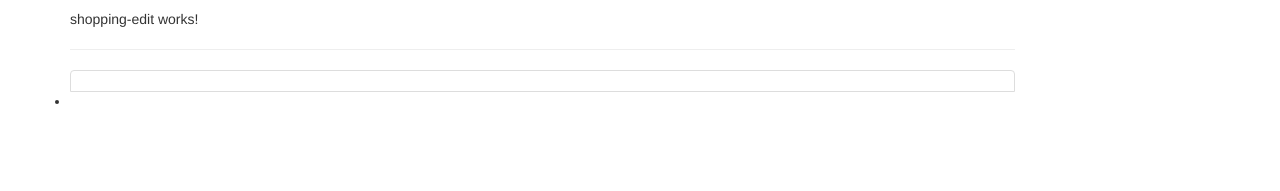
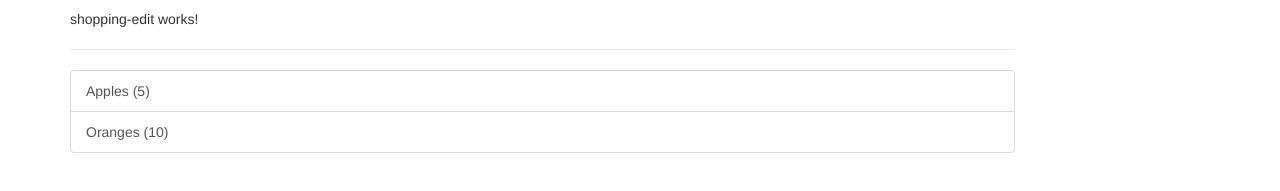
Before and after one commit to zjschulz/recipe-book, an Angular app: page / in a window 1280 px wide. Shown: the part 239-430 px from the top of the page. Built offline with nearby package versions, Linux system fonts and the light colour scheme.

Commit message:
integrate ingredient model into shopping list html

```diff
--- a/src/app/shopping-list/shopping-list.component.html
+++ b/src/app/shopping-list/shopping-list.component.html
@@ -3,8 +3,10 @@
         <app-shopping-edit></app-shopping-edit>
         <hr>
         <ul class="list-group">
-            <a class="list-group-item" style="cursor: pointer"></a>
-            <li></li>
+            <a class="list-group-item"
+            style="cursor: pointer"
+            *ngFor="let ingredient of ingredients"
+            >{{ ingredient.name }} ({{ ingredient.amount }})</a>
         </ul>
     </div>
 </div>
--- a/src/app/shopping-list/shopping-list.component.ts
+++ b/src/app/shopping-list/shopping-list.component.ts
@@ -1,4 +1,5 @@
 import { Component, OnInit } from '@angular/core';
+import { Ingredient } from '../shared/ingredient.model';
 
 @Component({
   selector: 'app-shopping-list',
@@ -6,7 +7,10 @@
   styleUrls: ['./shopping-list.component.css']
 })
 export class ShoppingListComponent implements OnInit {
-  ingredients = [];
+  ingredients: Ingredient[] = [
+    new Ingredient('Apples', 5),
+    new Ingredient('Oranges', 10)
+  ];
 
   constructor() { }
 
```
